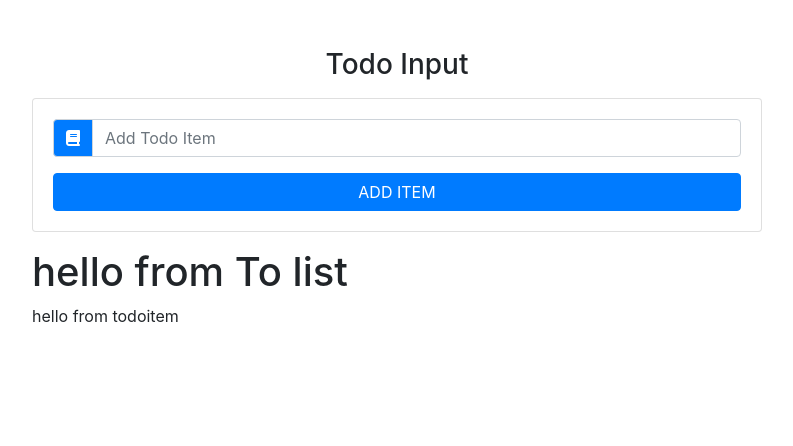
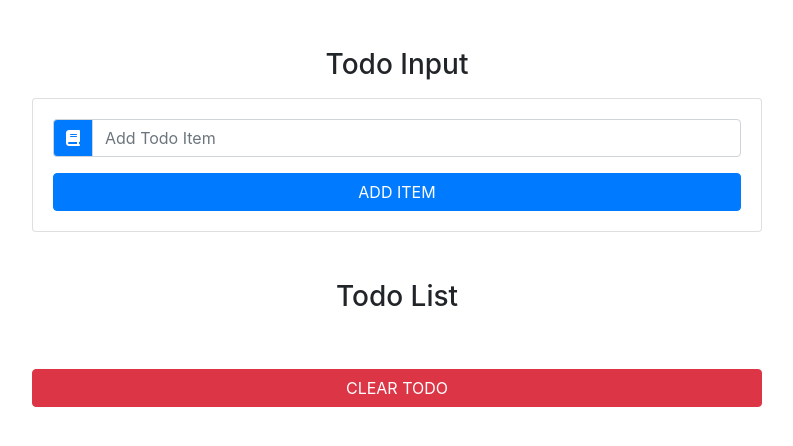
Before and after one commit to ahmed-abdelkafi/todo-list-react, a React (Create React App) app: page / in a window 1280 px wide. Shown: the top 446 px of the page, without its empty margins (243-1036 px from the left). Built offline with nearby package versions, Linux system fonts and the light colour scheme.

Commit message:
todoList component

```diff
--- a/src/App.js
+++ b/src/App.js
@@ -61,11 +61,10 @@
                             handleSubmit={this.handleSubmit}
                         />
                         <TodoList
+                            items={this.state.items}
+                            handleEdit={this.handleEdit}
+                            handleDelete={this.handleDelete}
                             clearList={this.clearList}
-                            items={this.state.items}
-                            handleDelete={this.handleDelete}
-                            handleEdit={this.handleEdit}
-
                         />
                     </div>
 
--- a/src/components/TodoList.js
+++ b/src/components/TodoList.js
@@ -3,11 +3,27 @@
 
 class TodoList extends Component {
     render() {
+        const {items,handleEdit,handleDelete,clearList}=this.props
+
         return (
-            <div>
-                <h1> hello from To list</h1>
-                <Item/>
-            </div>
+
+                <ul className="list-group my-5">
+                    <h3 className="text-capitalize text-center"> todo list</h3>
+                    {items.map(item=>
+                    {return (<Item
+                            key={item.id}
+                            handleEdit={()=>handleEdit(item.id)}
+                            handleDelete={()=>handleDelete(item.id)}/>
+                    )})}
+                    <button type="button"
+                            onClick={clearList}
+                            className="btn btn-danger btn-block text-uppercase mt-5"
+                    >
+                        clear Todo</button>
+                </ul>
+
+
+
         );
     }
 }
```
